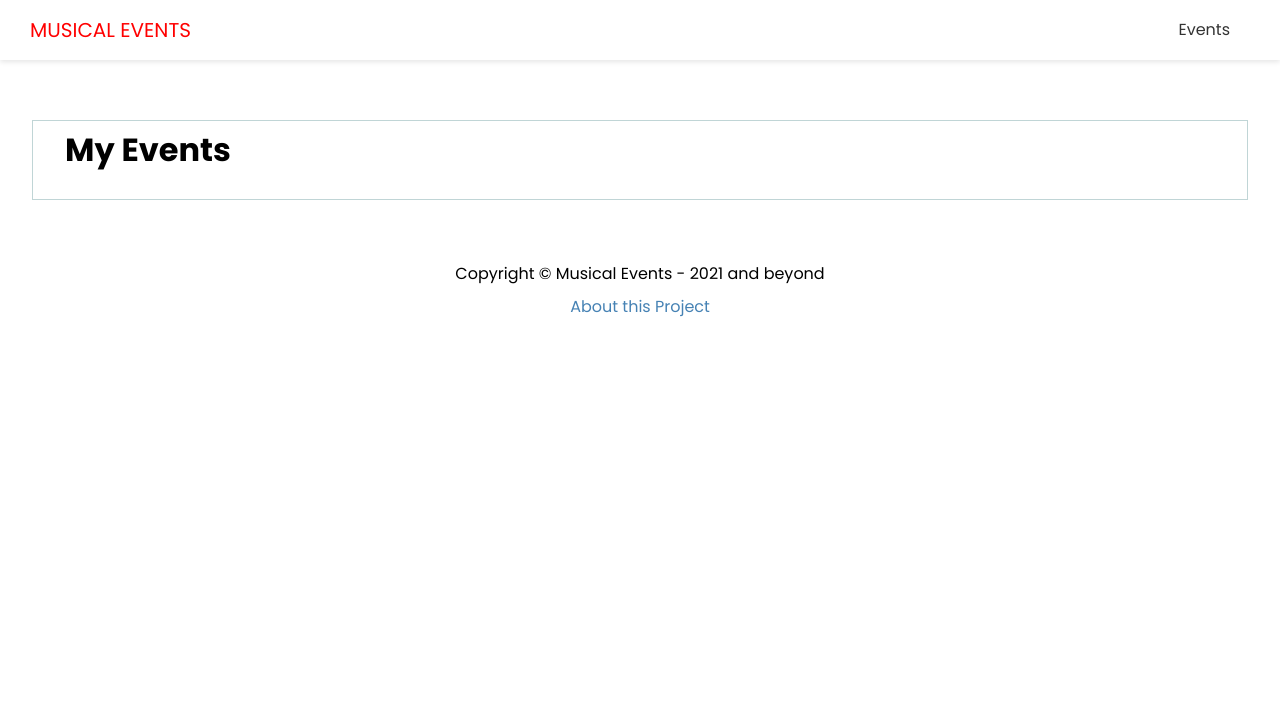
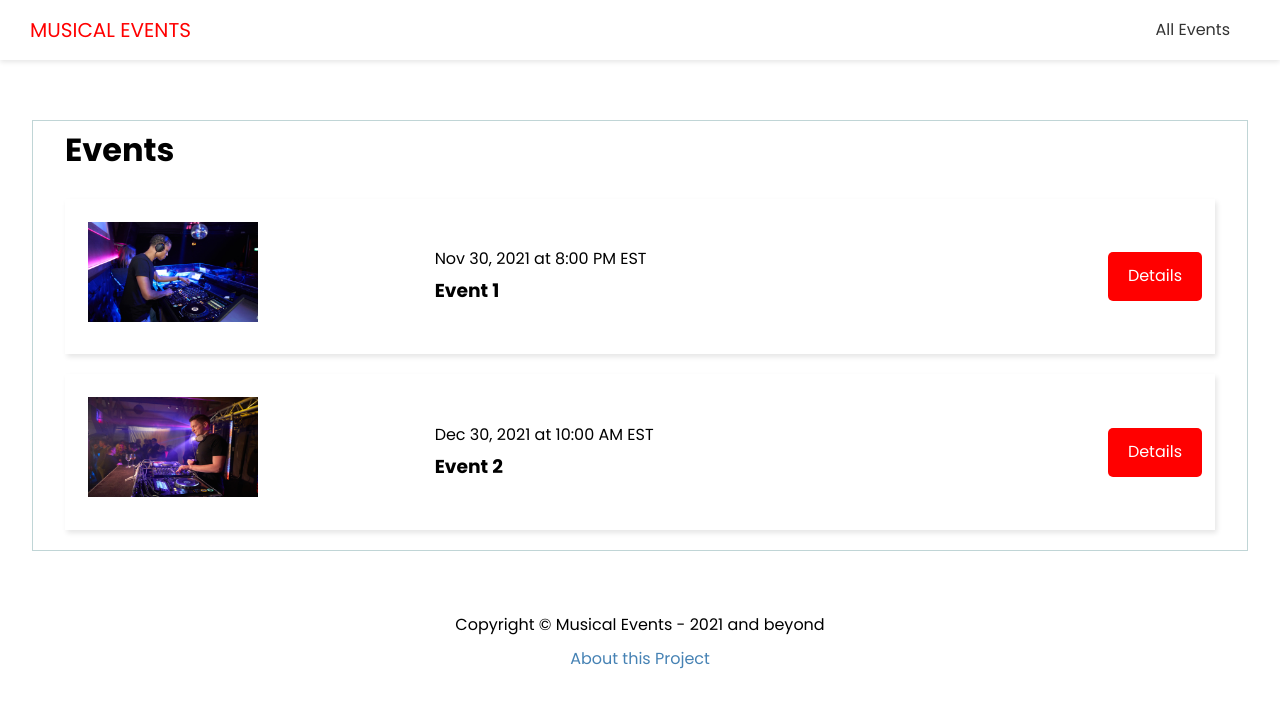
Before and after one commit to ashishkarki/musical-events-nextjs, a Next.js app in the folder dj-events-frontend/: page /events in a window 1280 px wide. Shown: the top 708 px of the page. Built offline with nearby package versions, Linux system fonts and the light colour scheme; no server answers.

Commit message:
feat: dj-events-frontend project - added a single EventItems page

```diff
--- a/dj-events-frontend/components/EventItem.jsx
+++ b/dj-events-frontend/components/EventItem.jsx
@@ -14,6 +14,19 @@
           height={100}
         />
       </div>
+
+      <div className={styles.info}>
+        <span>
+          {myEvent.date} at {myEvent.time}
+        </span>
+        <h3>{myEvent.name}</h3>
+      </div>
+
+      <div className={styles.link}>
+        <Link href={`/events/${myEvent.slug}`}>
+          <a className="btn">Details</a>
+        </Link>
+      </div>
     </div>
   )
 }
--- a/dj-events-frontend/components/MyHeader.js
+++ b/dj-events-frontend/components/MyHeader.js
@@ -15,7 +15,7 @@
         <ul>
           <li>
             <Link href="/events">
-              <a>Events</a>
+              <a>All Events</a>
             </Link>
           </li>
         </ul>
--- a/dj-events-frontend/pages/events/index.js
+++ b/dj-events-frontend/pages/events/index.js
@@ -1,9 +1,30 @@
 import MyLayout from '@/components/MyLayout'
+import EventItem from '../../components/EventItem'
+import { API_URL } from '../../config'
 
-const EventsPage = () => {
+export async function getStaticProps() {
+  const res = await fetch(`${API_URL}/api/events`)
+  const myEvents = await res.json()
+  console.log('home.js events:', myEvents)
+
+  return {
+    props: {
+      myEvents: myEvents.events,
+    },
+    revalidate: 1, // check if the data is still the same every 1 second, if not, re-fetch
+  }
+}
+
+function EventsPage({ myEvents }) {
   return (
-    <MyLayout title="Events Index Page">
-      <h1>My Events</h1>
+    <MyLayout>
+      <h1>Events</h1>
+
+      {myEvents.length === 0 && <h3>No events to show</h3>}
+
+      {myEvents.map((myEvent) => (
+        <EventItem key={myEvent.id} myEvent={myEvent} />
+      ))}
     </MyLayout>
   )
 }
```
Also changed, not shown: dj-events-frontend/pages/index.js (+9 -1 lines).
